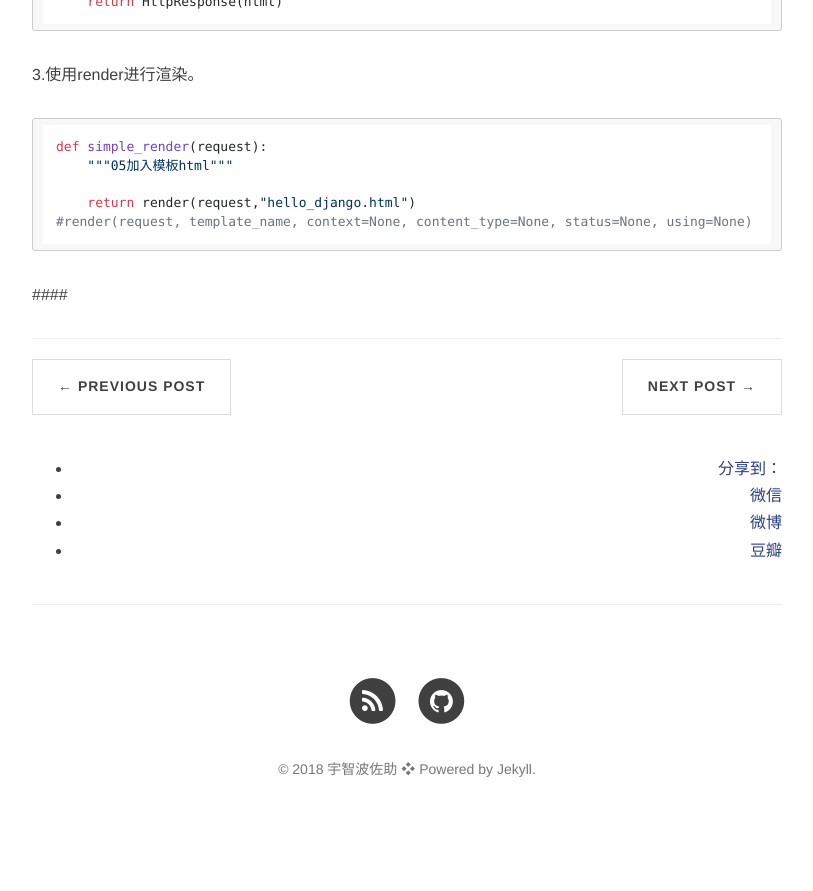
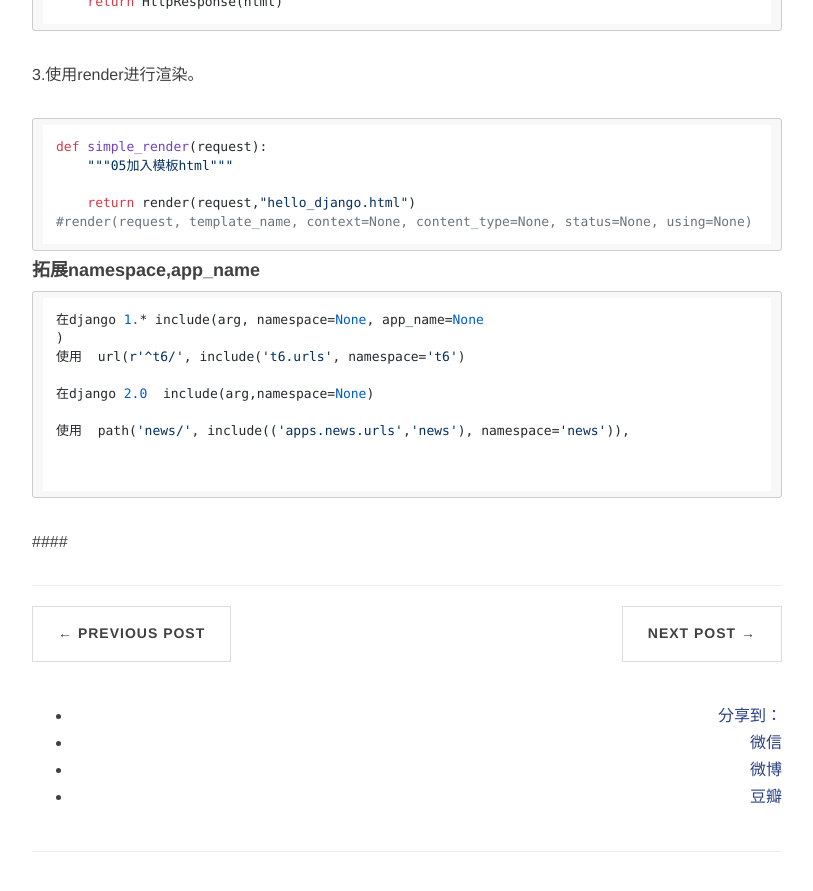
Before and after one commit to Mhh123/4399abc.io, a Jekyll site: the page built from _posts/2018-05-29-Django-02url路由配置及模板渲染方式.md, in a window 1280 px wide and 900 px high, scrolled down 6054 px. Shown: the top 891 px of the window, without its empty margins (233-1046 px from the left). Built offline with Jekyll 4.4.1, drawn with Linux system fonts in a browser that asks for light colours; nearby versions of some CDN libraries; comment, search, counter and statistics services are not loaded; before the commit the page ends 6901 px from its top, so only the background shows below that.

Commit message:
add 2018-05-29-Django-02url路由配置及模板渲染方式.md

````diff
--- a/_posts/2018-05-29-Django-02url路由配置及模板渲染方式.md
+++ b/_posts/2018-05-29-Django-02url路由配置及模板渲染方式.md
@@ -294,4 +294,20 @@ def simple_render(request):
 #render(request, template_name, context=None, content_type=None, status=None, using=None)
 ```
 
+
+#### 拓展namespace,app_name
+```
+在django 1.* include(arg, namespace=None, app_name=None
+)
+使用  url(r'^t6/', include('t6.urls', namespace='t6')
+
+在django 2.0  include(arg,namespace=None)
+
+使用  path('news/', include(('apps.news.urls','news'), namespace='news')),
+
+
+```
+
+
+
 ####
````
